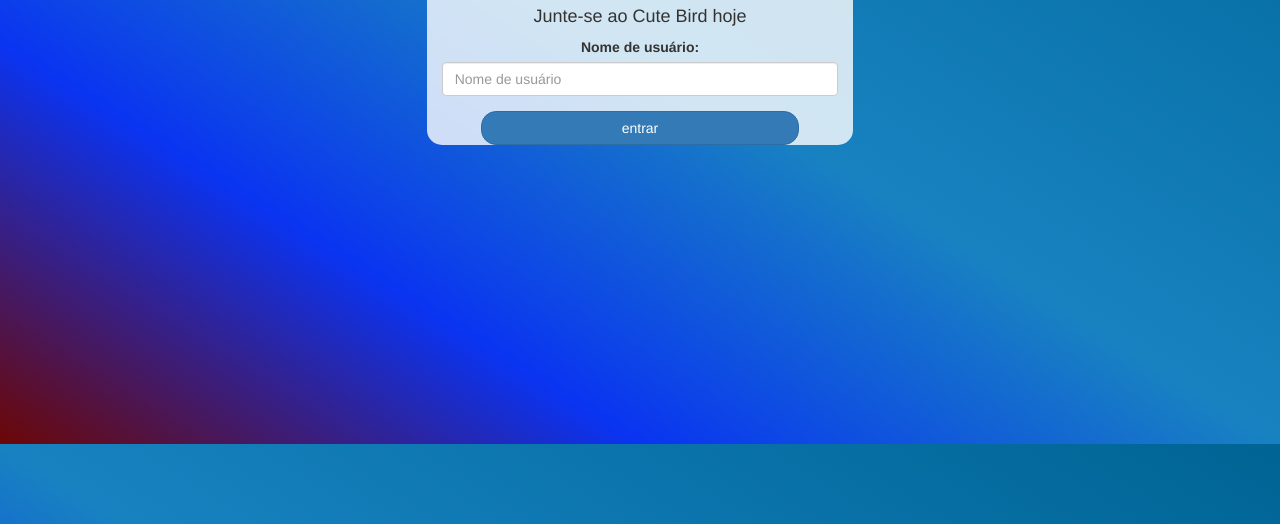
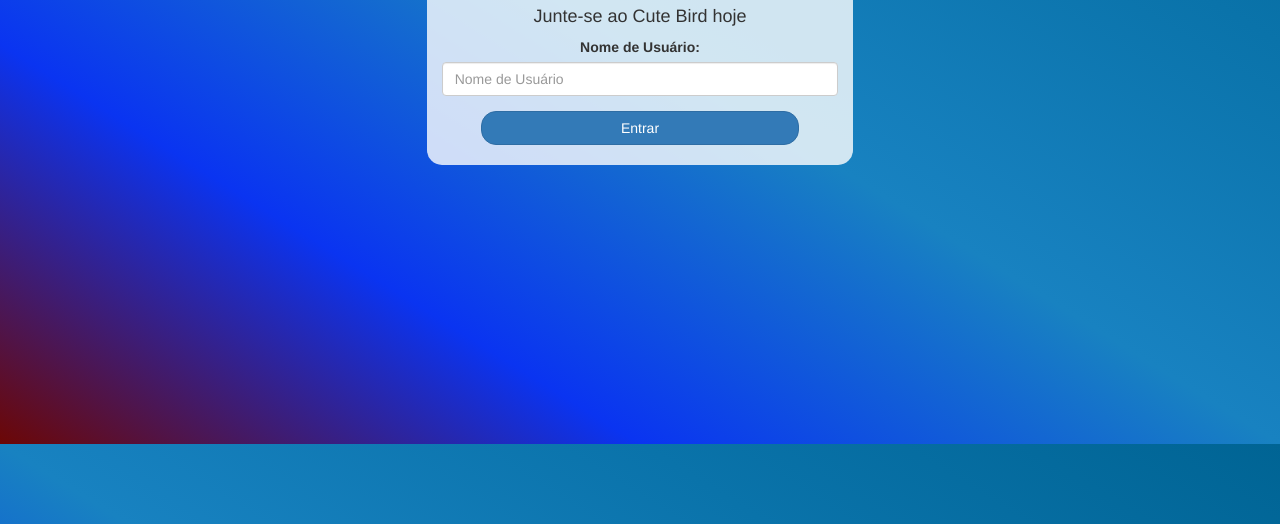
Before and after one commit to superprogramadores/cute-bird, a plain HTML site: page index.html in a window 1280 px wide. Shown: the part 356-880 px from the top of the page. Drawn offline with nearby package versions, Linux system fonts and the light colour scheme; a web font is replaced by a local one.

Commit message:
Update index.html

```diff
--- a/index.html
+++ b/index.html
@@ -16,22 +16,35 @@
 </head>
 <body>
   <center>
+
 			<h1 class="header">
-            Cute Bird
-            <sup>
+				Cute Bird	<sup>
 				<img src="m2.png">
 				</sup>
 			</h1>
+
 			<div class="col-lg-4 col-md-6 col-sm-6 col-xs-11 login_div">
+
 				<img src="logo.png" class="logo">
-<h3>Descubra o que está acontecendo no mundo</h3>
-<h4>Junte-se ao Cute Bird hoje</h4>
+				<h3 >Descubra o que está acontecendo no mundo</h3>
+
+				<h4 >Junte-se ao Cute Bird hoje</h4>
+
 				<div class="form-group">
-<label>Nome de usuário:</label>
-<input type="text" id="user_name" class="form-control" placeholder="Nome de usuário">
+
+		  			<label >Nome de Usuário:</label>
+		 			<!-- caixa de texto para inserir Nome de Usuário-->
+		 			<input type="text" id="user_name" class="form-control" placeholder="Nome de Usuário">
+
 				</div>
-<button id="login_button" onclick="addUser()" class="btn btn-primary">entrar</button>
+
+				<!--botão entrar-->
+				<button id="login_button" onclick="addUser()" class="btn btn-primary">Entrar</button>
+				<br><br>
+
 			</div>
+
 		</center>
+		<script src="bird.js"></script>
 </body>
 </html>
```
Lines whose indentation alone changed are shown as unchanged.
